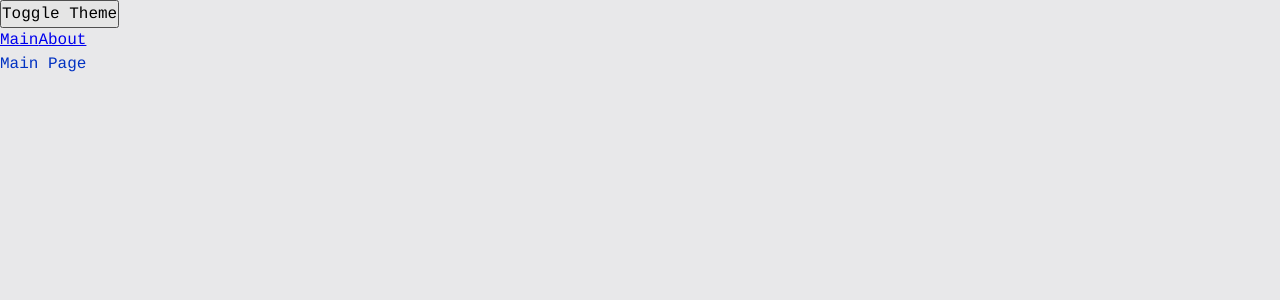
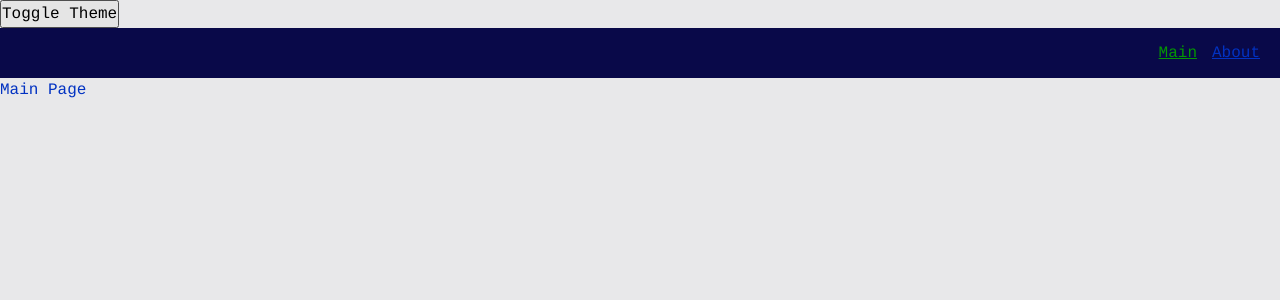
Before and after one commit to stpetr/react-blog, a React app: page / in a window 1280 px wide. Shown: the top 300 px of the page. Built offline with nearby package versions, Linux system fonts and the light colour scheme.

Commit message:
Add navbar widget

```diff
--- a/src/app/index.tsx
+++ b/src/app/index.tsx
@@ -4,6 +4,8 @@ import cn from 'shared/helpers/class-names'
 
 import { useTheme } from 'app/providers/theme-provider'
 import { AppRouter } from 'app/providers/router'
+
+import { Navbar } from 'widgets/navbar'
 
 import './styles/index.scss';
 
@@ -13,10 +15,7 @@ export const App = () => {
   return (
     <div className={cn('app', theme)}>
       <button onClick={toggleTheme}>Toggle Theme</button>
-      <div>
-        <Link to={'/'}>Main</Link>
-        <Link to={'/about'}>About</Link>
-      </div>
+      <Navbar />
       <AppRouter />
     </div>
   )
--- a/src/app/styles/variables/global.scss
+++ b/src/app/styles/variables/global.scss
@@ -8,4 +8,6 @@
   --font-size-l: 24px;
   --font-line-l: 32px;
   --font-l: var(--font-size-l) / var(--font-line-l) var(--font-family-main);
+
+  --navbar-height: 50px;
 }
--- /dev/null
+++ b/src/widgets/navbar/index.tsx
@@ -0,0 +1,13 @@
+import styles from './navbar.module.scss'
+import { AppLink, AppLinkTheme } from 'shared/ui/app-link'
+
+export const Navbar = () => {
+  return (
+    <div className={styles.navbar}>
+      <nav className={styles.nav}>
+        <AppLink to={'/'} theme={AppLinkTheme.SECONDARY}>Main</AppLink>
+        <AppLink to={'/about'}>About</AppLink>
+      </nav>
+    </div>
+  )
+}
--- /dev/null
+++ b/src/widgets/navbar/navbar.module.scss
@@ -0,0 +1,17 @@
+.navbar {
+  display: flex;
+  align-items: center;
+  height: var(--navbar-height);
+  padding: 20px;
+  background-color: var(--inverse-bg-color);
+}
+
+.nav {
+  display: flex;
+  gap: 15px;
+  margin-left: auto;
+}
+
+.main-link {
+
+}
```
